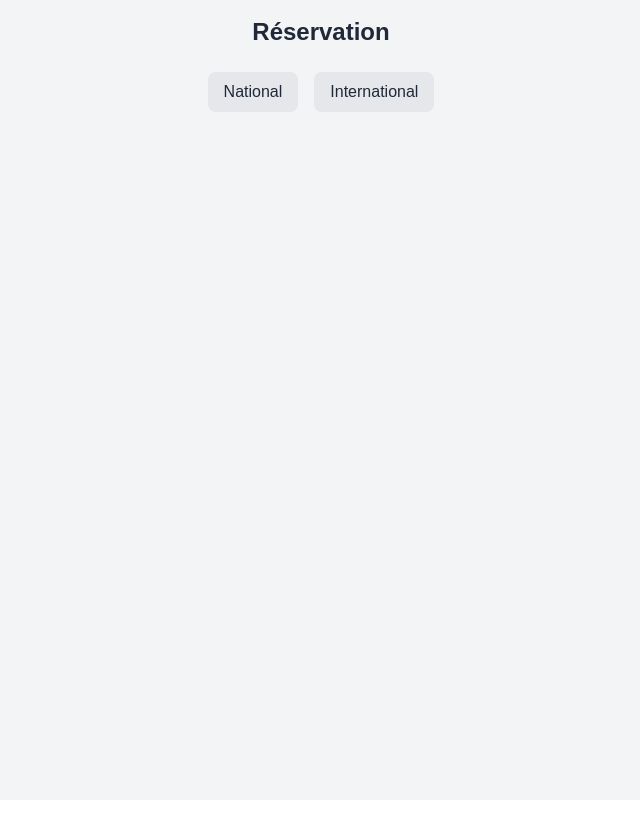
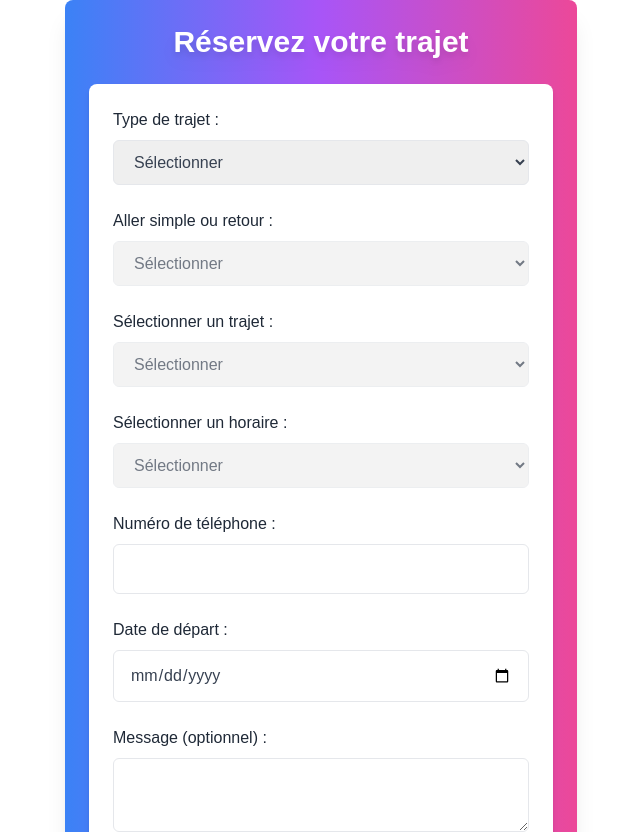
Before and after one commit to princeAkim226/ctrof, a Next.js app: page / in a window 1280 px wide. Shown: the top 832 px of the page, without its empty margins (319-959 px from the left). Before the commit the page ends 800 px from the top, so only its background shows below. Built offline with nearby package versions, Linux system fonts and the light colour scheme.

Commit message:
Amélioration de la page de réservation avec des animations et un design modernisé

```diff
--- /dev/null
+++ b/public/lib/data.ts
@@ -0,0 +1,282 @@
+// data.ts
+
+interface Trajet {
+    destination: string;
+    horaires: string[];
+    tarifAllerSimple: number | null;
+    tarifAllerRetour: number | null;
+    type: "national" | "international";
+  }
+
+  const trajets: Trajet[] = [
+    // Trajets nationaux
+    {
+      destination: "BOBO/OUAGA",
+      horaires: ["6H15", "8H00", "9H15", "10H15", "12H15", "15H15", "18H15", "22H15"],
+      tarifAllerSimple: 7000,
+      tarifAllerRetour: 13000,
+      type: "national",
+    },
+    {
+      destination: "BOBO/HOUNDE",
+      horaires: [],
+      tarifAllerSimple: 2000,
+      tarifAllerRetour: 4000,
+      type: "national",
+    },
+    {
+      destination: "BOBO/WAHABOU",
+      horaires: [],
+      tarifAllerSimple: 3000,
+      tarifAllerRetour: 8000,
+      type: "national",
+    },
+    {
+      destination: "BOBO/BOROMO",
+      horaires: [],
+      tarifAllerSimple: 3500,
+      tarifAllerRetour: 7000,
+      type: "national",
+    },
+    {
+      destination: "BOBO/POURRA-CARREFOUR",
+      horaires: [],
+      tarifAllerSimple: 4000,
+      tarifAllerRetour: null,
+      type: "national",
+    },
+    {
+      destination: "BOBO/TITA-LABA",
+      horaires: [],
+      tarifAllerSimple: 4000,
+      tarifAllerRetour: null,
+      type: "national",
+    },
+    {
+      destination: "BOBO/SABOU",
+      horaires: [],
+      tarifAllerSimple: 5000,
+      tarifAllerRetour: 10000,
+      type: "national",
+    },
+    {
+      destination: "BOBO/KOKOLOGO",
+      horaires: [],
+      tarifAllerSimple: 6000,
+      tarifAllerRetour: 12000,
+      type: "national",
+    },
+    {
+      destination: "BOBO/BANFORA",
+      horaires: [],
+      tarifAllerSimple: 2000,
+      tarifAllerRetour: 4000,
+      type: "national",
+    },
+    {
+      destination: "BOBO/PA",
+      horaires: [],
+      tarifAllerSimple: 2500,
+      tarifAllerRetour: 5000,
+      type: "national",
+    },
+    {
+      destination: "BOBO/NIANGOLOKO",
+      horaires: [],
+      tarifAllerSimple: 2500,
+      tarifAllerRetour: 5000,
+      type: "national",
+    },
+    {
+      destination: "OUGA/BOBO",
+      horaires: ["6H30", "9H30", "12H30", "13H30", "18H30", "22H00"],
+      tarifAllerSimple: 7000,
+      tarifAllerRetour: 13000,
+      type: "national",
+    },
+    {
+      destination: "OUGA/HOUNDE",
+      horaires: [],
+      tarifAllerSimple: 5000,
+      tarifAllerRetour: null,
+      type: "national",
+    },
+    {
+      destination: "OUGA/WAHABOU",
+      horaires: [],
+      tarifAllerSimple: null,
+      tarifAllerRetour: null,
+      type: "national",
+    },
+    {
+      destination: "OUGA/BOROMO",
+      horaires: [],
+      tarifAllerSimple: 3500,
+      tarifAllerRetour: null,
+      type: "national",
+    },
+    {
+      destination: "OUGA/POURRA-CARREFOUR",
+      horaires: [],
+      tarifAllerSimple: 3000,
+      tarifAllerRetour: null,
+      type: "national",
+    },
+    {
+      destination: "OUGA/TITA-LABA",
+      horaires: [],
+      tarifAllerSimple: 2500,
+      tarifAllerRetour: null,
+      type: "national",
+    },
+    {
+      destination: "OUGA/SABOU",
+      horaires: [],
+      tarifAllerSimple: 2000,
+      tarifAllerRetour: null,
+      type: "national",
+    },
+    // Trajets internationaux
+    {
+      destination: "BOB/ABIDJAN",
+      horaires: ["2H00", "5H30", "15H30"],
+      tarifAllerSimple: 25000,
+      tarifAllerRetour: null,
+      type: "international",
+    },
+    {
+      destination: "BOB/YAMOUSSOKRO",
+      horaires: [],
+      tarifAllerSimple: 22000,
+      tarifAllerRetour: null,
+      type: "international",
+    },
+    {
+      destination: "BOB/BOUAKE",
+      horaires: [],
+      tarifAllerSimple: 14000,
+      tarifAllerRetour: null,
+      type: "international",
+    },
+    {
+      destination: "BOB/OUANGOLO",
+      horaires: [],
+      tarifAllerSimple: 6000,
+      tarifAllerRetour: null,
+      type: "international",
+    },
+    {
+      destination: "BOB/FERKE",
+      horaires: [],
+      tarifAllerSimple: 7000,
+      tarifAllerRetour: null,
+      type: "international",
+    },
+    {
+      destination: "BOB/KORHOGO",
+      horaires: [],
+      tarifAllerSimple: 8000,
+      tarifAllerRetour: null,
+      type: "international",
+    },
+    {
+      destination: "BOB/TAFERE",
+      horaires: [],
+      tarifAllerSimple: 10000,
+      tarifAllerRetour: null,
+      type: "international",
+    },
+    {
+      destination: "BOB/NIANKARA",
+      horaires: [],
+      tarifAllerSimple: 12000,
+      tarifAllerRetour: null,
+      type: "international",
+    },
+    {
+      destination: "BOB/KATIOULA",
+      horaires: [],
+      tarifAllerSimple: 13000,
+      tarifAllerRetour: null,
+      type: "international",
+    },
+    {
+      destination: "BOB/LAKOTA",
+      horaires: [],
+      tarifAllerSimple: 25000,
+      tarifAllerRetour: null,
+      type: "international",
+    },
+    {
+      destination: "ABIDJAN/BOBO",
+      horaires: [],
+      tarifAllerSimple: 25000,
+      tarifAllerRetour: null,
+      type: "international",
+    },
+    {
+      destination: "YAMOUSSOKRO/BOBO",
+      horaires: [],
+      tarifAllerSimple: 22000,
+      tarifAllerRetour: null,
+      type: "international",
+    },
+    {
+      destination: "BOUAKE/BOBO",
+      horaires: [],
+      tarifAllerSimple: 14000,
+      tarifAllerRetour: null,
+      type: "international",
+    },
+    {
+      destination: "OUANGOLO/BOBO",
+      horaires: [],
+      tarifAllerSimple: 6000,
+      tarifAllerRetour: null,
+      type: "international",
+    },
+    {
+      destination: "FERKE/BOBO",
+      horaires: [],
+      tarifAllerSimple: 7000,
+      tarifAllerRetour: null,
+      type: "international",
+    },
+    {
+      destination: "KORHOGO/BOBO",
+      horaires: [],
+      tarifAllerSimple: 8000,
+      tarifAllerRetour: null,
+      type: "international",
+    },
+    {
+      destination: "TAFERE/BOBO",
+      horaires: [],
+      tarifAllerSimple: 10000,
+      tarifAllerRetour: null,
+      type: "international",
+    },
+    {
+      destination: "NIANKARA/BOBO",
+      horaires: [],
+      tarifAllerSimple: 12000,
+      tarifAllerRetour: null,
+      type: "international",
+    },
+    {
+      destination: "KATIOULA/BOBO",
+      horaires: [],
+      tarifAllerSimple: 13000,
+      tarifAllerRetour: null,
+      type: "international",
+    },
+    {
+      destination: "LAKOTA/BOBO",
+      horaires: [],
+      tarifAllerSimple: 25000,
+      tarifAllerRetour: null,
+      type: "international",
+    },
+  ];
+
+  export default trajets;
--- a/src/app/page.tsx
+++ b/src/app/page.tsx
@@ -1,218 +1,183 @@
-'use client';
+"use client";
 import React, { useState } from 'react';
-import PhoneInput from 'react-phone-input-2';
-import 'react-phone-input-2/lib/style.css';
+import trajets from '../../public/lib/data';
 
 const ReservationPage: React.FC = () => {
-  const [typeReservation, setTypeReservation] = useState<'National' | 'International' | null>(null);
-  const [tripType, setTripType] = useState<'AllerSimple' | 'AllerRetour' | null>(null);
-  const [formData, setFormData] = useState({
-    tel: '',
-    nom: '',
-    horaire: '',
-    trajetAller: '',
-    dateAller: '',
-    trajetRetour: '',
-    dateRetour: '',
-    message: '',
-  });
-  const [confirmationMessage, setConfirmationMessage] = useState<string | null>(null);
+  const [typeTrajet, setTypeTrajet] = useState<"national" | "international" | "">("");
+  const [allerRetour, setAllerRetour] = useState<"allerSimple" | "allerRetour" | "">("");
+  const [numeroTel, setNumeroTel] = useState("");
+  const [horaire, setHoraire] = useState("");
+  const [selectedTrajet, setSelectedTrajet] = useState<string>("");
+  const [date, setDate] = useState("");
+  const [message, setMessage] = useState("");
+  const [price, setPrice] = useState<number | null>(null);
 
-  const trajets = ['OUA-BBO', 'BBO-KMS', 'OUA-KDG']; // Liste des trajets disponibles
+  const filteredTrajets = trajets.filter(trajet => trajet.type === typeTrajet);
 
-  const handleChange = (
-    e: React.ChangeEvent<HTMLInputElement | HTMLSelectElement | HTMLTextAreaElement>
-  ) => {
-    const { name, value } = e.target;
-    setFormData(prevData => ({
-      ...prevData,
-      [name]: value,
-    }));
+  const updatePrice = (trajet: any, type: "allerSimple" | "allerRetour") => {
+    const selectedPrice = type === "allerSimple" ? trajet.tarifAllerSimple : trajet.tarifAllerRetour;
+    setPrice(selectedPrice);
   };
 
-  const handlePhoneChange = (value: string) => {
-    setFormData(prevData => ({
-      ...prevData,
-      tel: value,
-    }));
+  const handleTypeTrajetChange = (value: "national" | "international") => {
+    setTypeTrajet(value);
+    setSelectedTrajet("");
+    setHoraire("");
+    setPrice(null);
   };
 
-  const handleSubmit = (e: React.FormEvent) => {
-    e.preventDefault();
-    console.log("Form Data:", formData);
-    setConfirmationMessage("Votre réservation a été soumise avec succès !");
+  const handleAllerRetourChange = (value: "allerSimple" | "allerRetour") => {
+    setAllerRetour(value);
+    const selectedTrajetData = filteredTrajets.find(trajet => trajet.destination === selectedTrajet);
+    if (selectedTrajetData) {
+      updatePrice(selectedTrajetData, value);
+    }
+  };
+
+  const handleTrajetChange = (value: string) => {
+    setSelectedTrajet(value);
+    setHoraire("");
+    const selectedTrajetData = filteredTrajets.find(trajet => trajet.destination === value);
+    if (selectedTrajetData && allerRetour) {
+      updatePrice(selectedTrajetData, allerRetour);
+    }
+  };
+
+  const handleSubmit = (event: React.FormEvent) => {
+    event.preventDefault();
+    console.log({
+      typeTrajet,
+      allerRetour,
+      numeroTel,
+      horaire,
+      selectedTrajet,
+      date,
+      message,
+      price,
+    });
+    alert("Réservation effectuée !");
   };
 
   return (
-    <div className="min-h-screen bg-gray-100 p-4 flex flex-col items-center">
-      <h1 className="text-xl sm:text-2xl font-bold text-center mb-6 text-gray-800">Réservation</h1>
+    <div className="p-6 max-w-lg mx-auto bg-gradient-to-r from-blue-500 via-purple-500 to-pink-500 rounded-lg shadow-xl">
+      <h1 className="text-3xl font-semibold text-center mb-6 text-white drop-shadow-lg">Réservez votre trajet</h1>
+      <form onSubmit={handleSubmit} className="space-y-6 bg-white p-6 rounded-lg shadow-md">
 
-      {/* Choix National ou International */}
-      <div className="flex flex-col sm:flex-row gap-4 mb-6 w-full sm:w-auto">
-        <button
-          onClick={() => setTypeReservation(typeReservation === 'National' ? null : 'National')}
-          className={`px-4 py-2 rounded-lg font-medium ${
-            typeReservation === 'National' ? 'bg-blue-500 text-white' : 'bg-gray-200 text-gray-800'
-          }`}
+        {/* Type de trajet */}
+        <div className="mb-4">
+          <label className="block text-gray-800 font-medium mb-2">Type de trajet :</label>
+          <select
+            value={typeTrajet}
+            onChange={(e) => handleTypeTrajetChange(e.target.value as "national" | "international")}
+            className="w-full px-4 py-3 border rounded-md text-gray-700 focus:outline-none focus:ring focus:border-blue-300 transition duration-300"
           >
-          National
-        </button>
-        <button
-          onClick={() => setTypeReservation(typeReservation === 'International' ? null : 'International')}
-          className={`px-4 py-2 rounded-lg font-medium ${
-            typeReservation === 'International' ? 'bg-blue-500 text-white' : 'bg-gray-200 text-gray-800'
-          }`}
-        >
-          International
-        </button>
+            <option value="">Sélectionner</option>
+            <option value="national">National</option>
+            <option value="international">International</option>
+          </select>
         </div>
 
-      {/* Choix Aller Simple ou Aller-Retour */}
-      {typeReservation && (
-        <div className="flex flex-col sm:flex-row gap-4 mb-6 w-full sm:w-auto">
-          <button
-            onClick={() => setTripType(tripType === 'AllerSimple' ? null : 'AllerSimple')}
-            className={`px-4 py-2 rounded-lg font-medium ${
-              tripType === 'AllerSimple' ? 'bg-blue-500 text-white' : 'bg-gray-200 text-gray-800'
-            }`}
+        {/* Aller simple ou aller-retour */}
+        <div className="mb-4">
+          <label className="block text-gray-800 font-medium mb-2">Aller simple ou retour :</label>
+          <select
+            value={allerRetour}
+            onChange={(e) => handleAllerRetourChange(e.target.value as "allerSimple" | "allerRetour")}
+            className="w-full px-4 py-3 border rounded-md text-gray-700 focus:outline-none focus:ring focus:border-blue-300 transition duration-300"
+            disabled={!typeTrajet}
           >
-            Aller Simple
-          </button>
-          <button
-            onClick={() => setTripType(tripType === 'AllerRetour' ? null : 'AllerRetour')}
-            className={`px-4 py-2 rounded-lg font-medium ${
-              tripType === 'AllerRetour' ? 'bg-blue-500 text-white' : 'bg-gray-200 text-gray-800'
-            }`}
+            <option value="">Sélectionner</option>
+            <option value="allerSimple">Aller simple</option>
+            <option value="allerRetour">Aller-retour</option>
+          </select>
+        </div>
+
+        {/* Sélection du trajet */}
+        <div className="mb-4">
+          <label className="block text-gray-800 font-medium mb-2">Sélectionner un trajet :</label>
+          <select
+            value={selectedTrajet}
+            onChange={(e) => handleTrajetChange(e.target.value)}
+            className="w-full px-4 py-3 border rounded-md text-gray-700 focus:outline-none focus:ring focus:border-blue-300 transition duration-300"
+            disabled={!allerRetour}
           >
-            Aller-Retour
-          </button>
+            <option value="">Sélectionner</option>
+            {filteredTrajets.map((trajet, index) => (
+              <option key={index} value={trajet.destination}>
+                {trajet.destination}
+              </option>
+            ))}
+          </select>
         </div>
-      )}
 
-      {/* Formulaire */}
-      {typeReservation && tripType && (
-        <form onSubmit={handleSubmit} className="bg-white p-4 sm:p-6 rounded-lg shadow-md w-full max-w-sm sm:max-w-md">
+        {/* Horaire */}
         <div className="mb-4">
-            <label className="block text-gray-700 font-medium mb-2">Téléphone:</label>
-            <PhoneInput
-              country={'fr'}
-              value={formData.tel}
-              onChange={handlePhoneChange}
-              inputClass="w-full px-3 py-2 border border-gray-300 rounded-lg focus:outline-none focus:border-blue-500"
-              dropdownClass="bg-white border border-gray-300"
+          <label className="block text-gray-800 font-medium mb-2">Sélectionner un horaire :</label>
+          <select
+            value={horaire}
+            onChange={(e) => setHoraire(e.target.value)}
+            className="w-full px-4 py-3 border rounded-md text-gray-700 focus:outline-none focus:ring focus:border-blue-300 transition duration-300"
+            disabled={!selectedTrajet}
+          >
+            <option value="">Sélectionner</option>
+            {filteredTrajets
+              .find((trajet) => trajet.destination === selectedTrajet)
+              ?.horaires.map((horaire, index) => (
+                <option key={index} value={horaire}>
+                  {horaire}
+                </option>
+              ))}
+          </select>
+        </div>
+
+        {/* Informations supplémentaires */}
+        <div className="mb-4">
+          <label className="block text-gray-800 font-medium mb-2">Numéro de téléphone :</label>
+          <input
+            type="text"
+            value={numeroTel}
+            onChange={(e) => setNumeroTel(e.target.value)}
+            className="w-full px-4 py-3 border rounded-md text-gray-700 focus:outline-none focus:ring focus:border-blue-300 transition duration-300"
           />
         </div>
 
         <div className="mb-4">
-            <label className="block text-gray-700 font-medium mb-2">Nom complet:</label>
+          <label className="block text-gray-800 font-medium mb-2">Date de départ :</label>
           <input
-              type="text"
-              name="nom"
-              value={formData.nom}
-              onChange={handleChange}
-              className="w-full px-3 py-2 border border-gray-300 rounded-lg focus:outline-none focus:border-blue-500"
+            type="date"
+            value={date}
+            onChange={(e) => setDate(e.target.value)}
+            className="w-full px-4 py-3 border rounded-md text-gray-700 focus:outline-none focus:ring focus:border-blue-300 transition duration-300"
           />
         </div>
 
-          <div className="mb-4">
-            <label className="block text-gray-700 font-medium mb-2">Horaire:</label>
-            <select
-              name="horaire"
-              value={formData.horaire}
-              onChange={handleChange}
-              className="w-full px-3 py-2 border border-gray-300 rounded-lg focus:outline-none focus:border-blue-500"
-            >
-              <option value="">Sélectionnez</option>
-              <option value="6H15">6H15</option>
-              <option value="7H15">7H15</option>
-            </select>
-          </div>
-
-          <div className="mb-4">
-            <label className="block text-gray-700 font-medium mb-2">Trajet Aller:</label>
-            <select
-              name="trajetAller"
-              value={formData.trajetAller}
-              onChange={handleChange}
-              className="w-full px-3 py-2 border border-gray-300 rounded-lg focus:outline-none focus:border-blue-500"
-            >
-              <option value="">Sélectionnez un trajet</option>
-              {trajets.map(trajet => (
-                <option key={trajet} value={trajet}>{trajet}</option>
-              ))}
-            </select>
-          </div>
-
-          <div className="mb-4">
-            <label className="block text-gray-700 font-medium mb-2">Date Aller:</label>
-            <input
-              type="date"
-              name="dateAller"
-              value={formData.dateAller}
-              onChange={handleChange}
-              className="w-full px-3 py-2 border border-gray-300 rounded-lg focus:outline-none focus:border-blue-500"
+        <div className="mb-6">
+          <label className="block text-gray-800 font-medium mb-2">Message (optionnel) :</label>
+          <textarea
+            value={message}
+            onChange={(e) => setMessage(e.target.value)}
+            className="w-full px-4 py-3 border rounded-md text-gray-700 focus:outline-none focus:ring focus:border-blue-300 transition duration-300"
           />
         </div>
 
-          {/* Champs spécifiques pour Aller-Retour */}
-          {tripType === 'AllerRetour' && (
-            <>
-              <div className="mb-4">
-                <label className="block text-gray-700 font-medium mb-2">Trajet Retour:</label>
-                <select
-                  name="trajetRetour"
-                  value={formData.trajetRetour}
-                  onChange={handleChange}
-                  className="w-full px-3 py-2 border border-gray-300 rounded-lg focus:outline-none focus:border-blue-500"
-                >
-                  <option value="">Sélectionnez un trajet</option>
-                  {trajets.map(trajet => (
-                    <option key={trajet} value={trajet}>{trajet}</option>
-                  ))}
-                </select>
+        {/* Affichage du prix */}
+        <div className="mb-6 flex justify-center items-center">
+          <label className="text-gray-800 font-medium mr-4">Prix :</label>
+          <p className="text-xl font-semibold text-gray-800">
+            {price ? `${price} FCFA` : "Sélectionnez un trajet et un type de billet"}
+          </p>
         </div>
 
-              <div className="mb-4">
-                <label className="block text-gray-700 font-medium mb-2">Date Retour:</label>
-                <input
-                  type="date"
-                  name="dateRetour"
-                  value={formData.dateRetour}
-                  onChange={handleChange}
-                  className="w-full px-3 py-2 border border-gray-300 rounded-lg focus:outline-none focus:border-blue-500"
-                />
-              </div>
-            </>
-          )}
-
-          {/* Champ pour le message */}
-          <div className="mb-4">
-            <label className="block text-gray-700 font-medium mb-2">Message:</label>
-            <textarea
-              name="message"
-              value={formData.message}
-              onChange={handleChange}
-              className="w-full px-3 py-2 border border-gray-300 rounded-lg focus:outline-none focus:border-blue-500"
-              rows={3}
-              placeholder="Entrez votre message ici..."
-            />
-          </div>
-
+        {/* Bouton de réservation */}
+        <div className="flex justify-center">
           <button
             type="submit"
-            className="w-full bg-blue-500 text-white py-2 rounded-lg font-medium hover:bg-blue-600 transition duration-300"
+            className="px-6 py-3 bg-blue-500 text-white rounded-lg hover:bg-blue-600 focus:outline-none focus:ring-2 focus:ring-blue-500 focus:ring-opacity-50 transition duration-300"
           >
             Réserver
           </button>
+        </div>
       </form>
-      )}
-
-      {/* Message de confirmation */}
-      {confirmationMessage && (
-        <div className="mt-6 p-4 bg-green-100 border border-green-400 text-green-700 rounded-lg">
-          {confirmationMessage}
-        </div>
-      )}
     </div>
   );
 };
```
Lines whose indentation alone changed are shown as unchanged.
